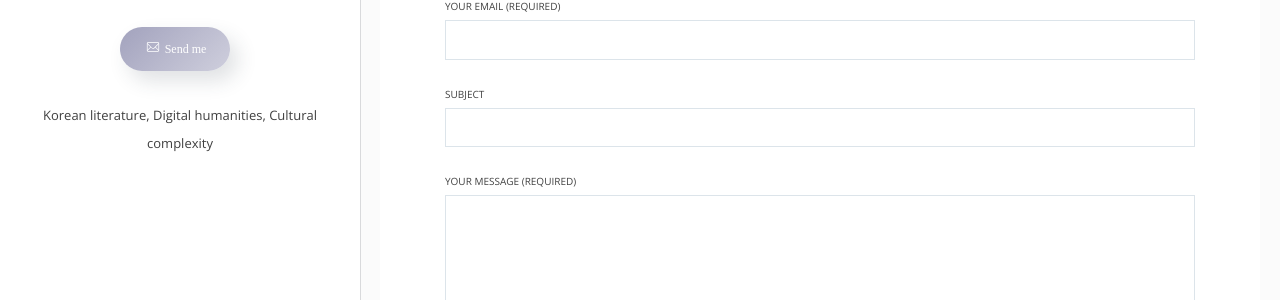
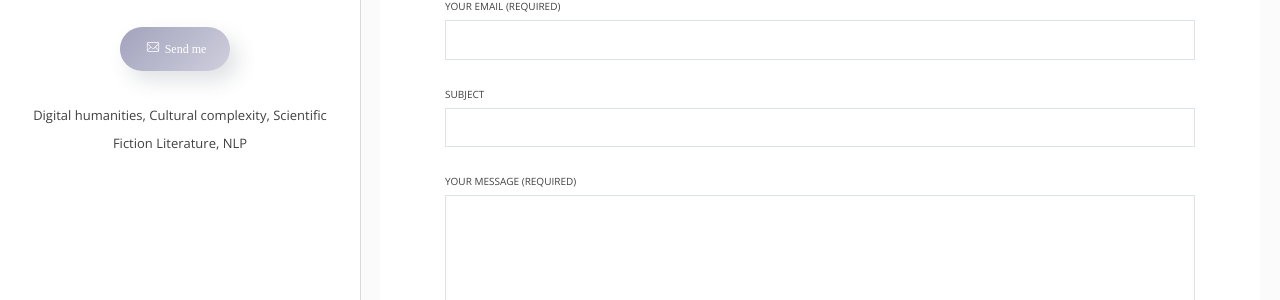
Before and after one commit to spWang317/spWang317.github.io, a Jekyll site: the page built from _pages/contact/index.html, in a window 1280 px wide. Shown: the part 203-503 px from the top of the page. Built offline with Jekyll 4.4.1, drawn with Linux system fonts in a browser that asks for light colours; some web fonts are replaced; part of the change alters nothing that is shown.

Commit message:
Theme changed

```diff
--- a/_config.yml
+++ b/_config.yml
@@ -1,5 +1,5 @@
-title: welcome
-description: 데이터와 국문학
+title: Welcome
+description: 과학과 문학의 접점
 baseurl: "" # the subpath of your site, e.g. /blog
 url: "https://spwang317.github.io"
 
@@ -8,7 +8,7 @@ author-name:    Sungpil Wang
 author-image:   hwasazip.png
 author-job:     M.S. candidate in CT KAIST
 author-email:   wltjdtjdvlf@gmail.com
-about-author:   Korean literature, Digital humanities, Cultural complexity
+about-author:   Digital humanities, Cultural complexity, Scientific Fiction Literature, NLP
 
 # Social settings
 social-twitter:
```
Also changed, not shown: 깃허브 블로그 1.png (added), 깃허브 블로그 3.png (added), 6 other files.
